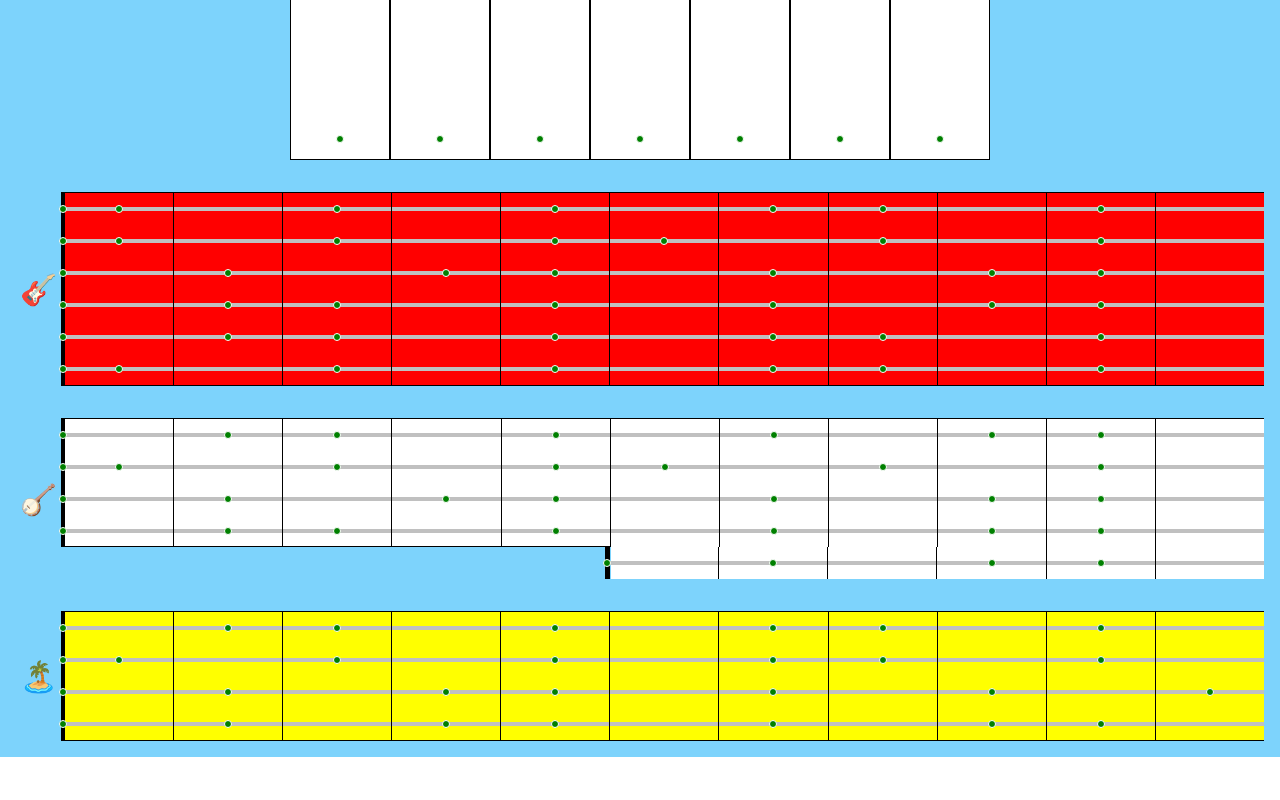
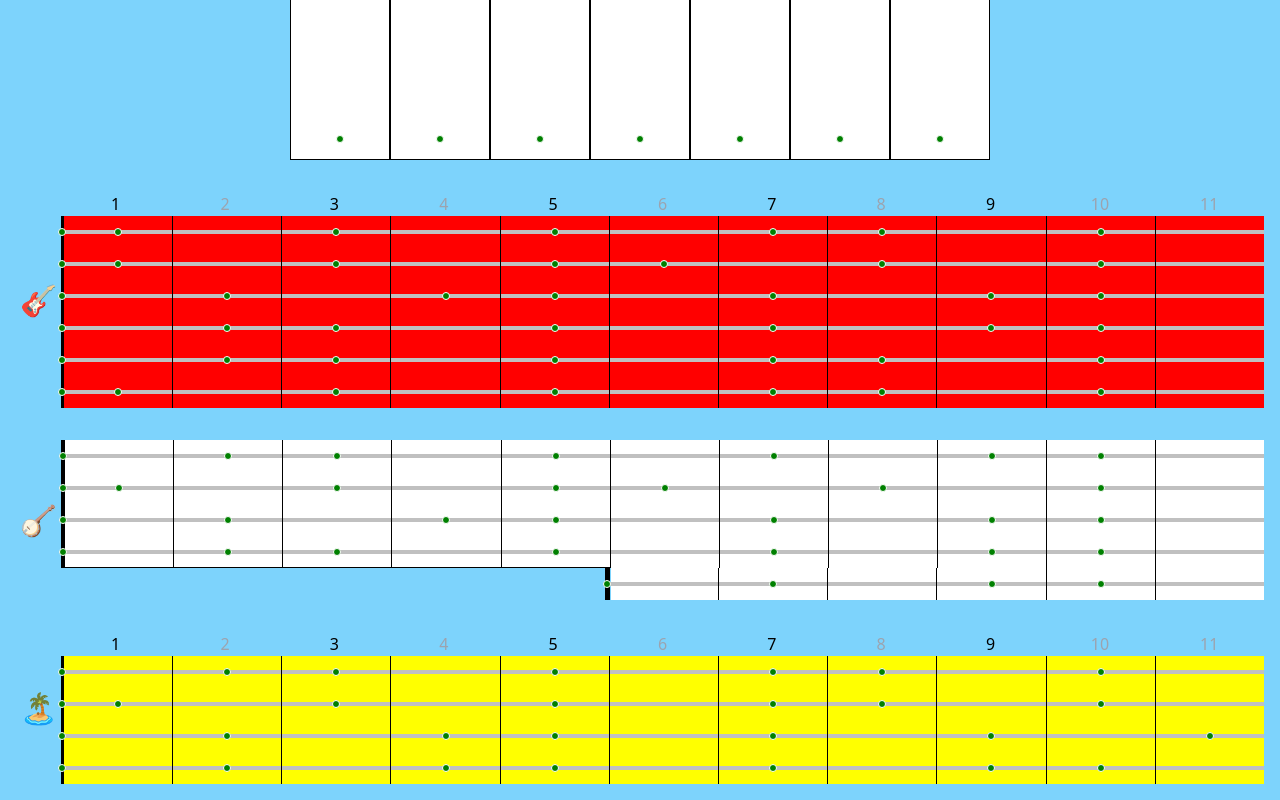
Before and after one commit to kylemichaelsullivan/simple-scales, a React (Vite) app: page / in a window 1280 px wide. Shown: the part 502-1302 px from the top of the page. Before the commit the page ends 1259 px from the top, so only its background shows below. Built offline with nearby package versions, Linux system fonts and the light colour scheme.

Commit message:
UPDATE: UI Updates (Fret Numbers, Mode Tonic)

```diff
--- a/src/components/displays/Banjo/Banjo.tsx
+++ b/src/components/displays/Banjo/Banjo.tsx
@@ -3,12 +3,13 @@ import String from '../String';
 import DroneString from './DroneString';
 
 function Banjo() {
+	// D B G D
 	const openNotes = [2, 11, 7, 2];
 
 	return (
 		<div className='Banjo flex w-full justify-center'>
 			<Label emoji='🪕' />
-			<div className='fretboard flex w-full flex-col border border-b-0 border-l-0 border-r-0 border-black'>
+			<div className='fretboard flex w-full flex-col'>
 				{openNotes.map((note, i) => (
 					<String openNote={note} key={`${note}-${i}`} />
 				))}
--- /dev/null
+++ b/src/components/displays/FretNumbers.tsx
@@ -0,0 +1,18 @@
+function FretNumbers() {
+	const dottedFretIndexes = [0, 2, 4, 6, 8];
+
+	return (
+		<div className='FretNumbers flex justify-evenly bg-sky-300 w-full'>
+			{Array.from({ length: 11 }, (_, index) => (
+				<div
+					className={`${dottedFretIndexes.includes(index) ? 'text-black' : 'text-gray-400'} text-center w-full`}
+					key={index}
+				>
+					{index + 1}
+				</div>
+			))}
+		</div>
+	);
+}
+
+export default FretNumbers;
--- a/src/components/displays/Guitar/Guitar.tsx
+++ b/src/components/displays/Guitar/Guitar.tsx
@@ -1,13 +1,17 @@
+import FretNumbers from '../FretNumbers';
 import Label from '../Label';
 import String from '../String';
 
 function Guitar() {
+	// E B G D A E
 	const openNotes = [4, 11, 7, 2, 9, 4];
 
 	return (
 		<div className='Guitar flex w-full justify-center'>
 			<Label emoji='🎸' />
-			<div className='fretboard flex w-full flex-col border border-r-0 border-black'>
+			<div className='fretboard flex w-full flex-col'>
+				<FretNumbers />
+
 				{openNotes.map((note, i) => (
 					<String openNote={note} key={`${note}-${i}`} />
 				))}
--- a/src/components/displays/Modes/Mode.tsx
+++ b/src/components/displays/Modes/Mode.tsx
@@ -1,27 +1,18 @@
 import type { Scale_Modes, Scale_Variants } from '../../../types';
 
 type ModeProps = {
-	tonicNote: string;
 	mode: Scale_Modes | Scale_Variants;
 	background: 'bg-slate-200' | 'bg-slate-300';
 	isCurrent: boolean;
 	the_notes: string[];
 };
 
-function Mode({
-	tonicNote,
-	mode,
-	background,
-	isCurrent,
-	the_notes,
-}: ModeProps) {
+function Mode({ mode, background, isCurrent, the_notes }: ModeProps) {
 	const className = isCurrent ? 'font-semibold' : 'font-medium';
 
 	return (
 		<div className={`Mode grid grid-cols-8 ${background} capitalize`}>
-			<div
-				className={`${className} text-xs sm:text-base`}
-			>{`${tonicNote} ${mode}`}</div>
+			<div className={`${className} text-xs sm:text-base`}>{mode}</div>
 			{the_notes.map((note: string, i: number) => {
 				return <div key={`${note}-${i}`}>{note}</div>;
 			})}
--- a/src/components/displays/Modes/Modes.tsx
+++ b/src/components/displays/Modes/Modes.tsx
@@ -34,14 +34,13 @@ function Modes() {
 
 	return (
 		<div className='Modes border border-slate-500 text-center capitalize shadow-md'>
-			<ModesHeading />
+			<ModesHeading tonicNote={tonicNote} />
 
 			{modes.map(({ mode, notes }, index) => (
 				<Mode
 					mode={mode}
 					the_notes={notes}
 					background={index % 2 !== 0 ? 'bg-slate-300' : 'bg-slate-200'}
-					tonicNote={tonicNote}
 					isCurrent={
 						(variant === 'major' && mode === 'ionian') ||
 						(variant === 'minor' && mode === 'aeolian') ||
--- a/src/components/displays/Modes/ModesHeading.tsx
+++ b/src/components/displays/Modes/ModesHeading.tsx
@@ -1,7 +1,11 @@
-function ModesHeading() {
+type ModesHeadingProps = {
+	tonicNote: string;
+};
+
+function ModesHeading({ tonicNote }: ModesHeadingProps) {
 	return (
 		<div className='ModesHeading grid grid-cols-8 bg-slate-400 font-semibold'>
-			<div></div>
+			<div>{tonicNote}</div>
 			{Array.from({ length: 7 }, (_, index) => {
 				const romanNumerals = ['I', 'II', 'III', 'IV', 'V', 'VI', 'VII'];
 				return (
--- a/src/components/displays/Ukelele/Ukelele.tsx
+++ b/src/components/displays/Ukelele/Ukelele.tsx
@@ -1,13 +1,17 @@
+import FretNumbers from '../FretNumbers';
 import Label from '../Label';
 import String from '../String';
 
 function Ukelele() {
+	// A E C G
 	const openNotes = [9, 4, 0, 7];
 
 	return (
 		<div className='Ukelele flex w-full justify-center'>
 			<Label emoji='🏝️' />
-			<div className='fretboard flex w-full flex-col border border-r-0 border-black'>
+			<div className='fretboard flex w-full flex-col'>
+				<FretNumbers />
+
 				{openNotes.map((note, i) => (
 					<String openNote={note} key={`${note}-${i}`} />
 				))}
```
